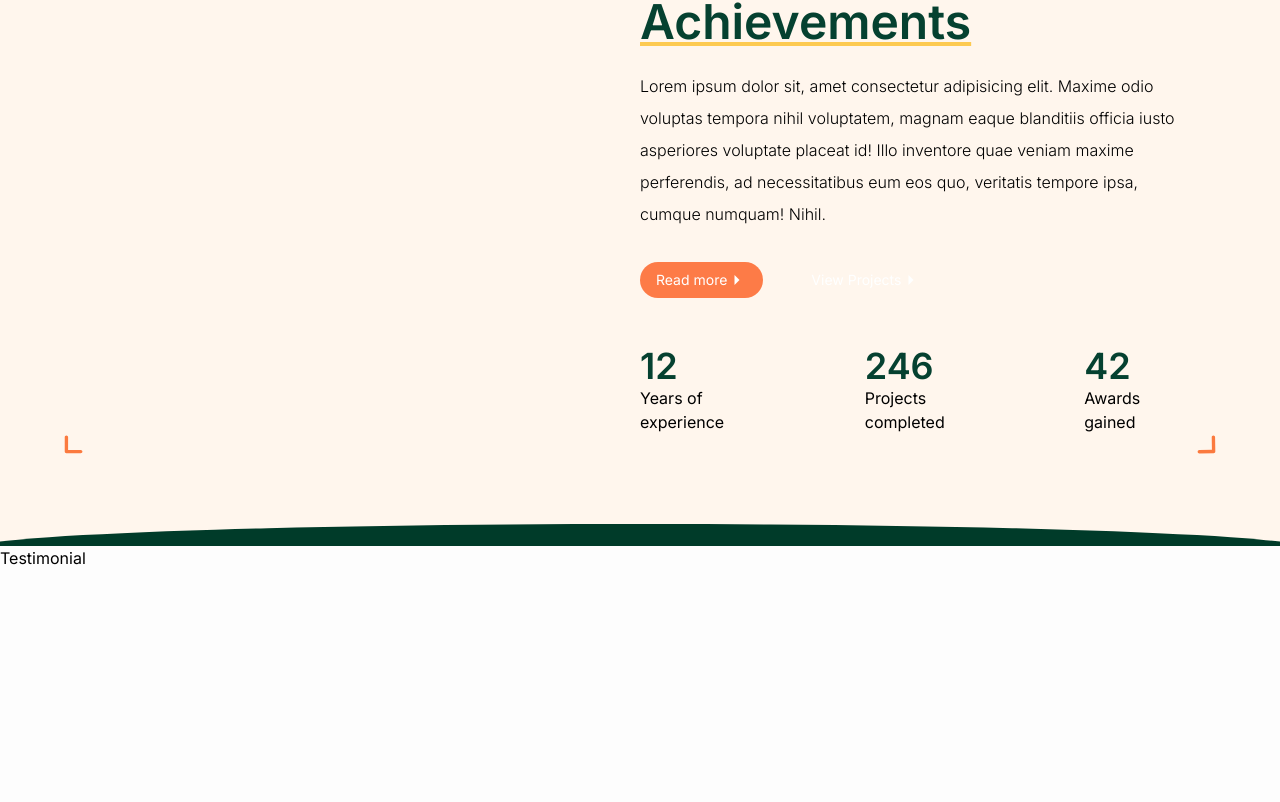
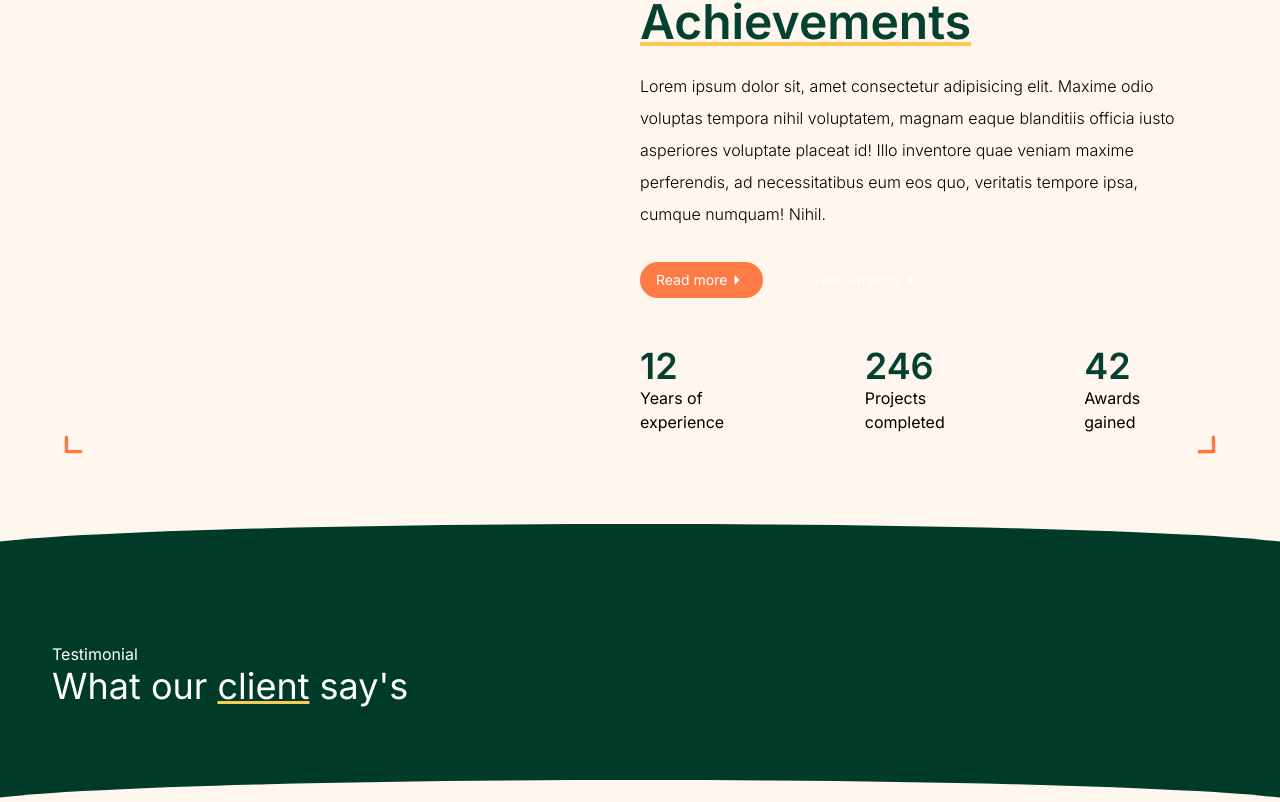
Before and after one commit to zablon-oigo/architect, a React (Vite) app: page / in a window 1280 px wide. Shown: the part 1323-2125 px from the top of the page. Before the commit the page ends 1893 px from the top, so only its background shows below. Built offline with nearby package versions, Linux system fonts and the light colour scheme.

Commit message:
Setting relative width and height

```diff
--- a/src/components/Testimonial.jsx
+++ b/src/components/Testimonial.jsx
@@ -2,7 +2,17 @@ import React from 'react'
 
 function Testimonial() {
   return (
-    <div>Testimonial</div>
+    <>
+    <div className='relative overflow-hidden bg-[#003b29] lg:py-24 py-8'>
+        <div className="h-[50px] bg-[#fff6ed] absolute -bottom-7 -left-[30px] -right-[30px] py-3 px-[30px] rounded-[50%]"></div>
+        <div className="xl:w-[1200px] text-white mx-auto px-3">
+            <p className="">Testimonial</p>
+            <div className="relative pb-8 lg:pb-0">
+                <h1 className="text-xl lg:text-4xl">What our <span className="underline decoration-[#fdca51] ">client</span> say's</h1>
+            </div>
+        </div>
+    </div>
+    </>
   )
 }
 
```
